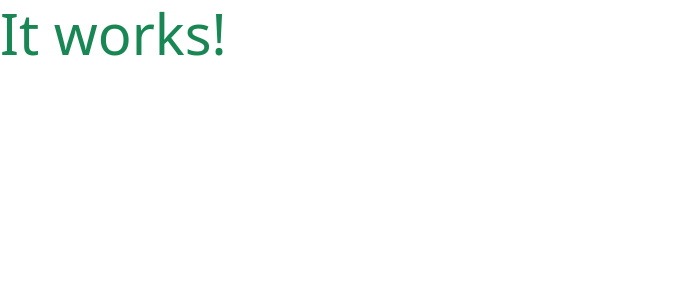
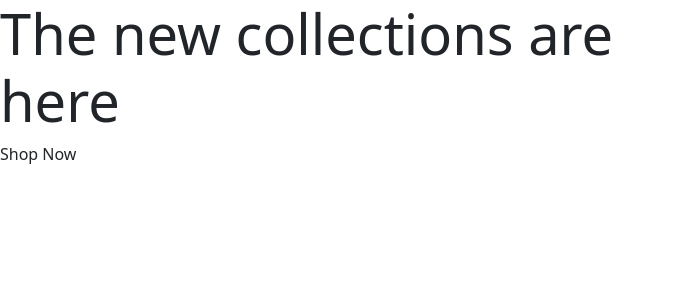
Before and after one commit to jdquerales/boutique_ado_v1, a Django app: page / in a window 1280 px wide. Shown: the top 300 px of the page, without its empty margins (0-674 px from the left). Run offline with Django 3.2, Linux system fonts and the light colour scheme; some libraries are stand-ins or nearby versions.

Commit message:
added home page template

```diff
--- a/home/templates/home/index.html
+++ b/home/templates/home/index.html
@@ -1,6 +1,41 @@
 {% extends "base.html" %}
 {% load static %}
 
+{% block page_header %}
+    <div class="container header-container">
+
+        <div class="row">
+            <div class="col">
+
+
+            </div>
+
+        </div>
+
+
+    </div>
+{% endblock %}
+
 {% block content %}
-<h1 class="display-4 text-success">It works!</h1>
+<div clas="container h-100">
+    <div class="row h-100">
+        <div class="col-7 col-md-6 my-auto">
+
+            <h1 class="display-4 logo-font text-black">
+                The new collections are here
+
+            </h1>
+
+            <div class="my-5>
+                <h4>
+                    <a href="" class="shop-now-button btn btn-lg rounded-0 text-uppercase py-3">Shop Now</a>
+                </h4>
+            </div>
+
+        </div>
+
+    </div>
+
+
+</div>
 {% endblock %}
```
